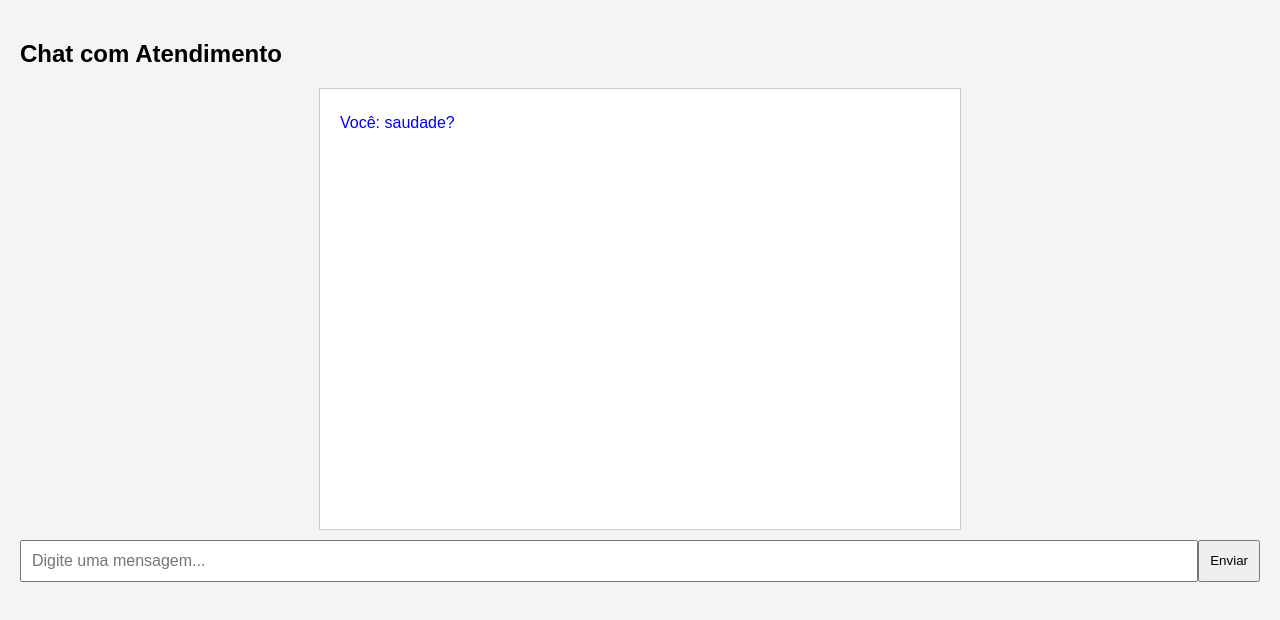
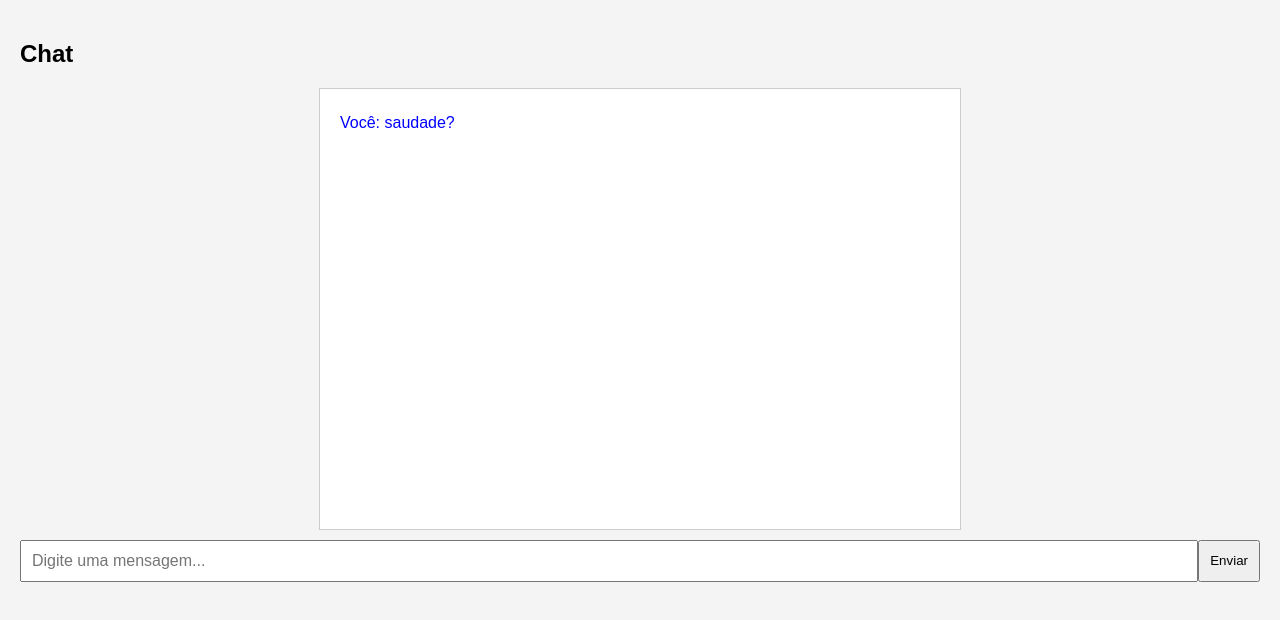
Before and after one commit to verifysysteminc/0412, a plain HTML site: page chat.html in a window 1280 px wide. Drawn offline with Linux system fonts and the light colour scheme; no server answers.

Commit message:
Update chat.html

```diff
--- a/chat.html
+++ b/chat.html
@@ -41,7 +41,7 @@
 </head>
 <body>
 
-<h2>Chat com Atendimento</h2>
+<h2>Chat</h2>
 <div id="chat"></div>
 
 <div id="inputArea">
```
